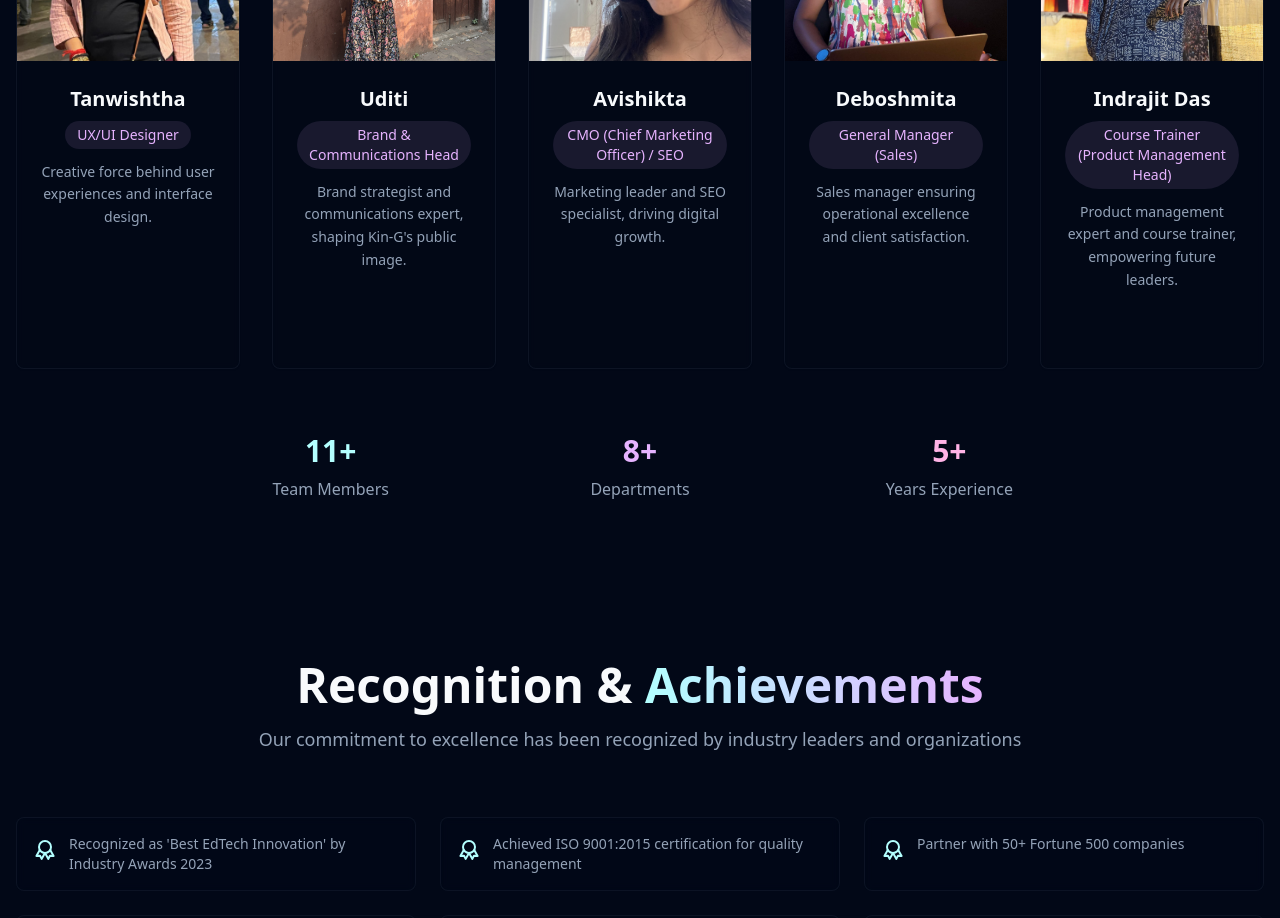
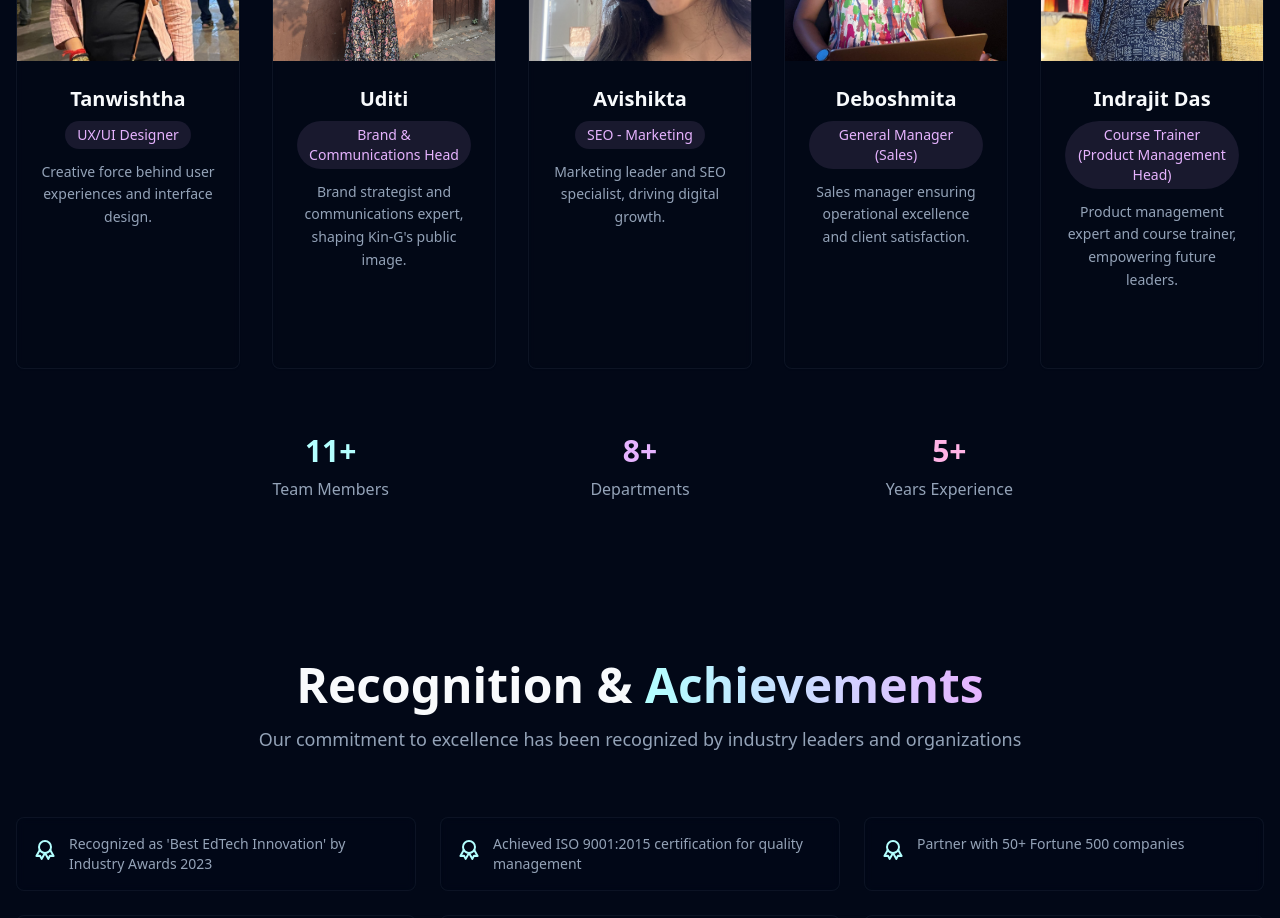
Before and after one commit to Abir-dev/kinG, a React (Vite) app: page /about in a window 1280 px wide. Shown: the part 5500-6418 px from the top of the page. Built offline with nearby package versions, Linux system fonts and the light colour scheme.

Commit message:
role changes for avishikta

```diff
--- a/client/pages/AboutPage.tsx
+++ b/client/pages/AboutPage.tsx
@@ -147,7 +147,7 @@ const teamMembers = [
   },
   {
     name: "Avishikta",
-    designation: "CMO (Chief Marketing Officer) / SEO",
+    designation: "SEO - Marketing",
     description: "Marketing leader and SEO specialist, driving digital growth.",
     image: "/images/Avishikta.jpeg",
     linkedin: "https://linkedin.com/in/avishikta-cmo"
```
